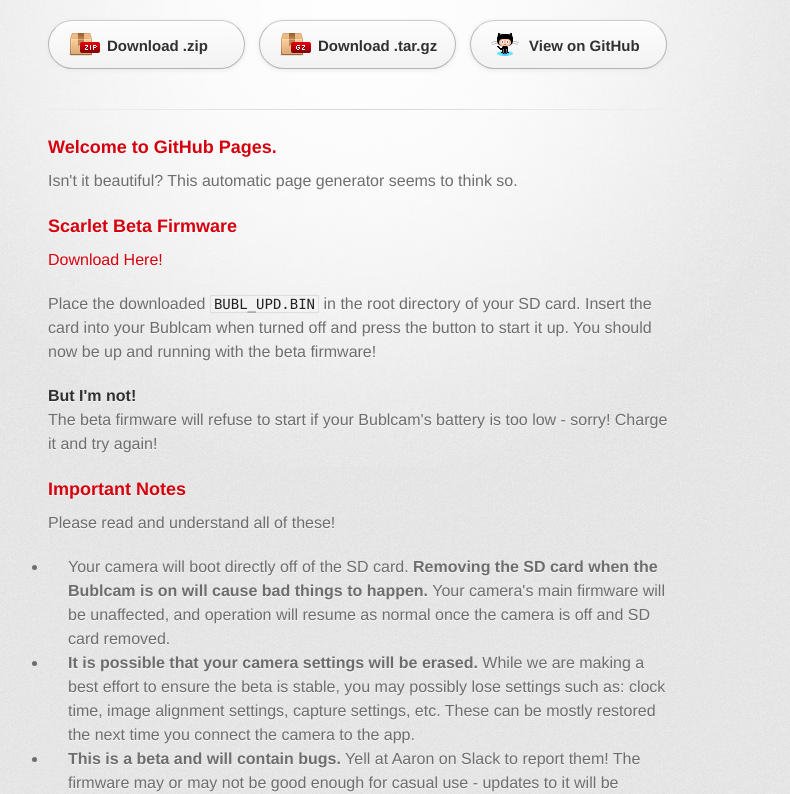
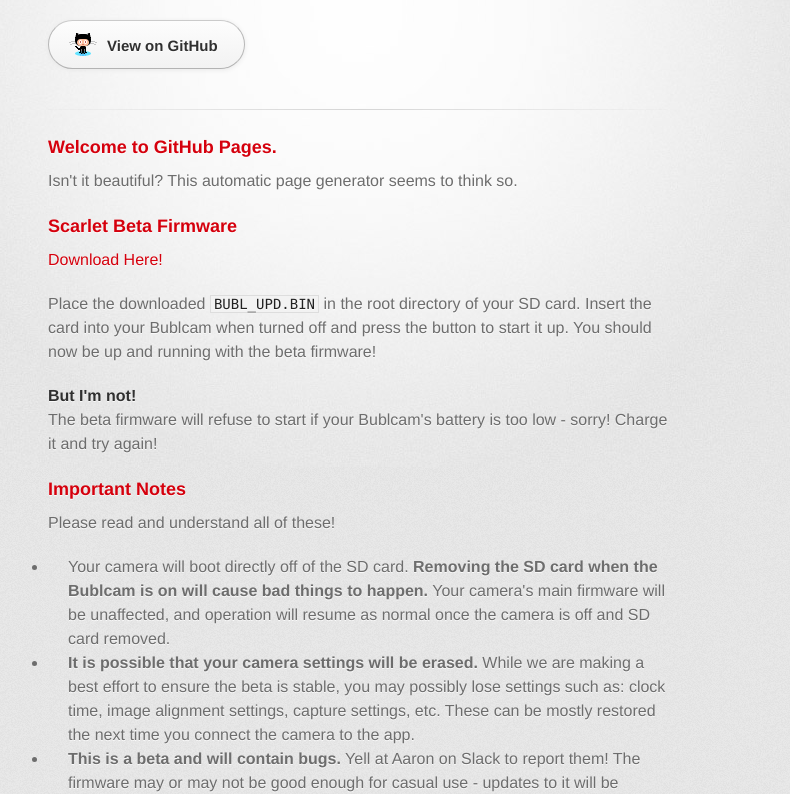
Before and after one commit to BublTechnology/ScarletTests, a plain HTML site: page index.html in a window 1280 px wide. Shown: the part 106-900 px from the top of the page, without its empty margins (282-1072 px from the left). Drawn offline with Linux system fonts and the light colour scheme; a web font is replaced by a local one.

Commit message:
Update index.html

```diff
--- a/index.html
+++ b/index.html
@@ -23,8 +23,6 @@
         </header>
 
         <section id="downloads" class="clearfix">
-          <a href="https://github.com/BublTechnology/ScarletTests/zipball/master" id="download-zip" class="button"><span>Download .zip</span></a>
-          <a href="https://github.com/BublTechnology/ScarletTests/tarball/master" id="download-tar-gz" class="button"><span>Download .tar.gz</span></a>
           <a href="https://github.com/BublTechnology/ScarletTests" id="view-on-github" class="button"><span>View on GitHub</span></a>
         </section>
 
```
